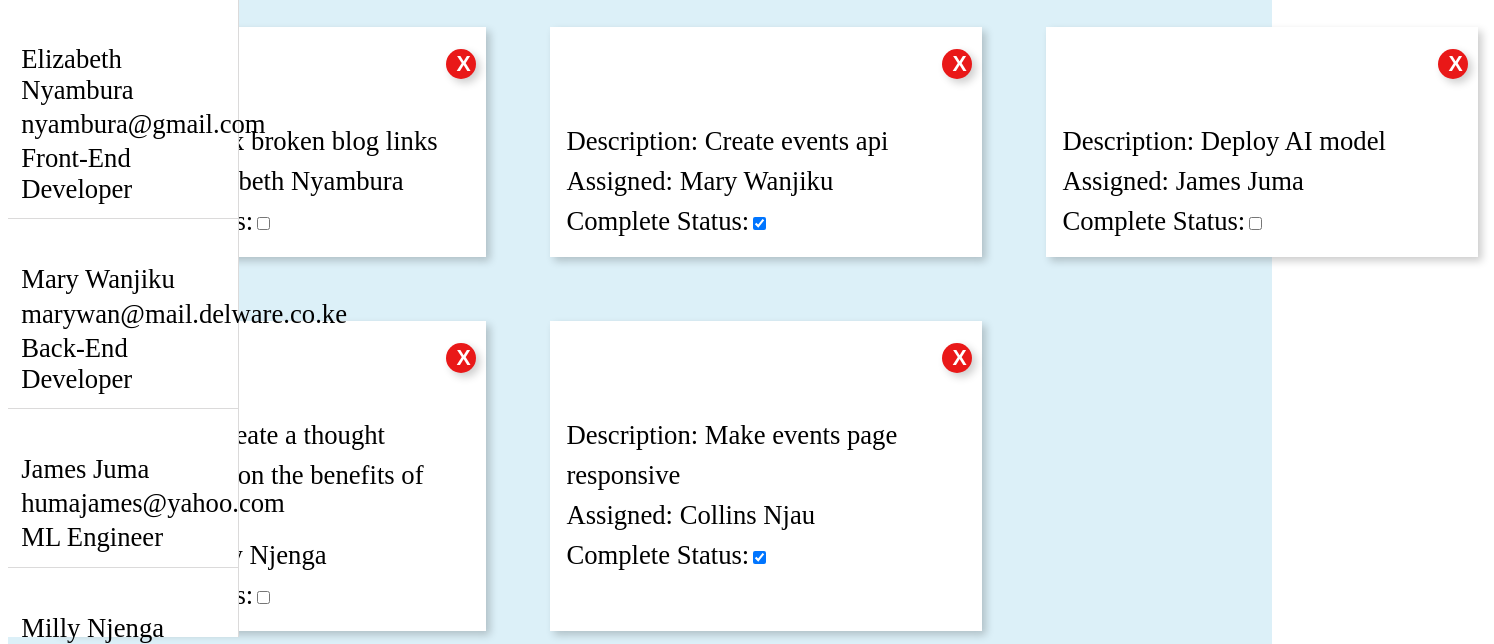
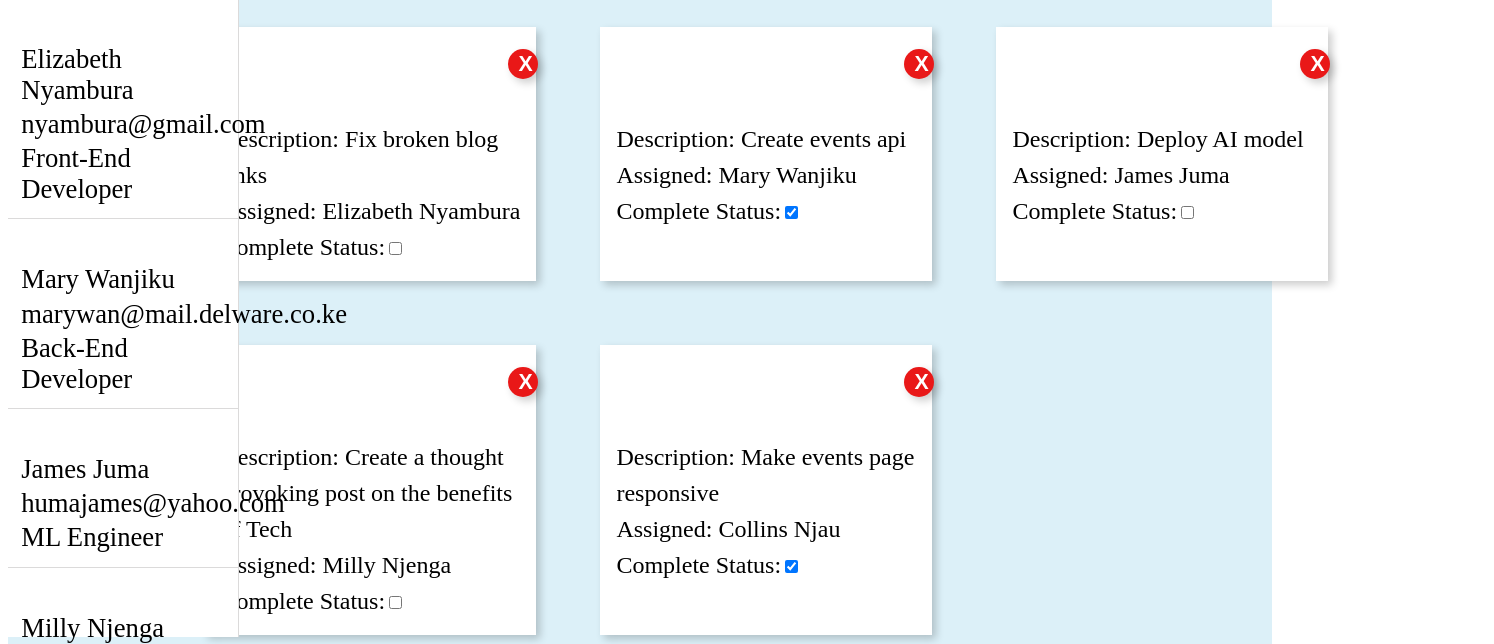
Before and after one commit to One-G-Row/WIT-Bootcamp-team-task-tracker, a plain HTML site: page index.html in a window 1280 px wide. Shown: the part 171-815 px from the top of the page, 1494 px wide, since content can reach past the window. Drawn offline with Linux system fonts and the light colour scheme.

Commit message:
resized styling for 1024 - 1280px screens

```diff
--- a/styles.css
+++ b/styles.css
@@ -189,6 +189,12 @@ margin: 1rem 10%;
     transform: scale(1.05, 1.05);
 }
 
+@media(min-width: 1024px) and (max-width: 1280px){
+    .task-card{
+    width: 300px;
+    font-size: 18pt;
+    }
+}
 
 /* Responsive design for smaller screens */
 @media (max-width: 768px) {
```
